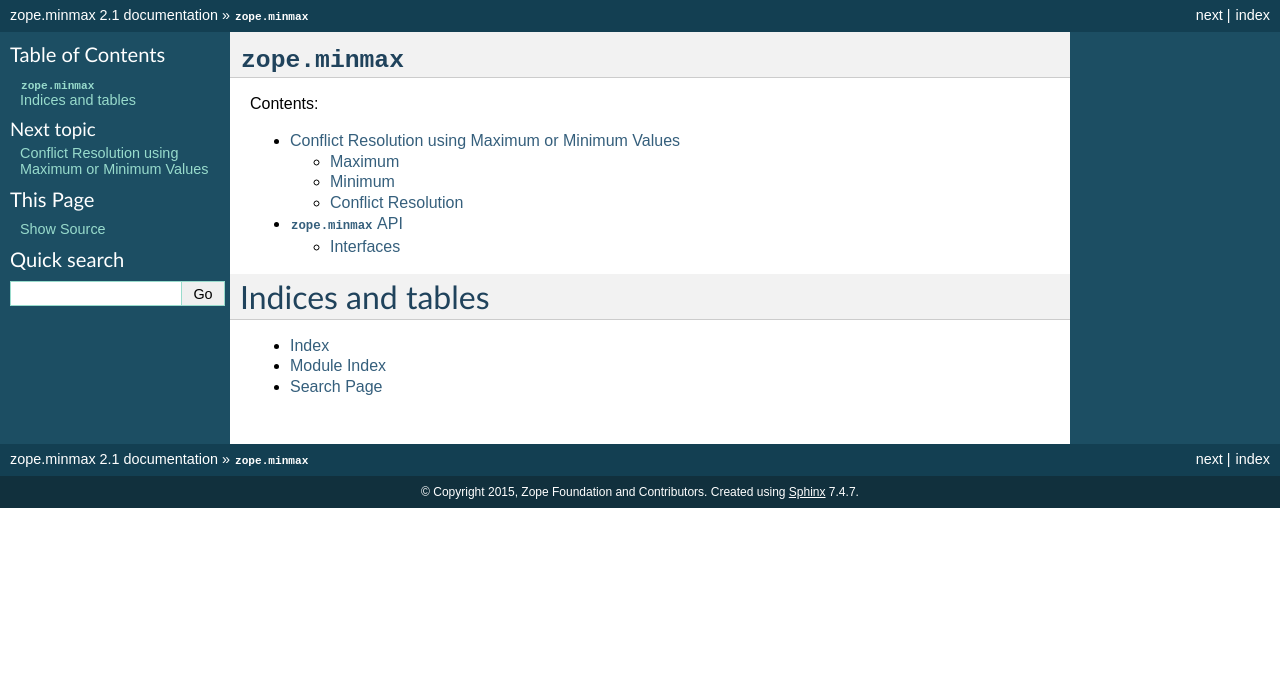
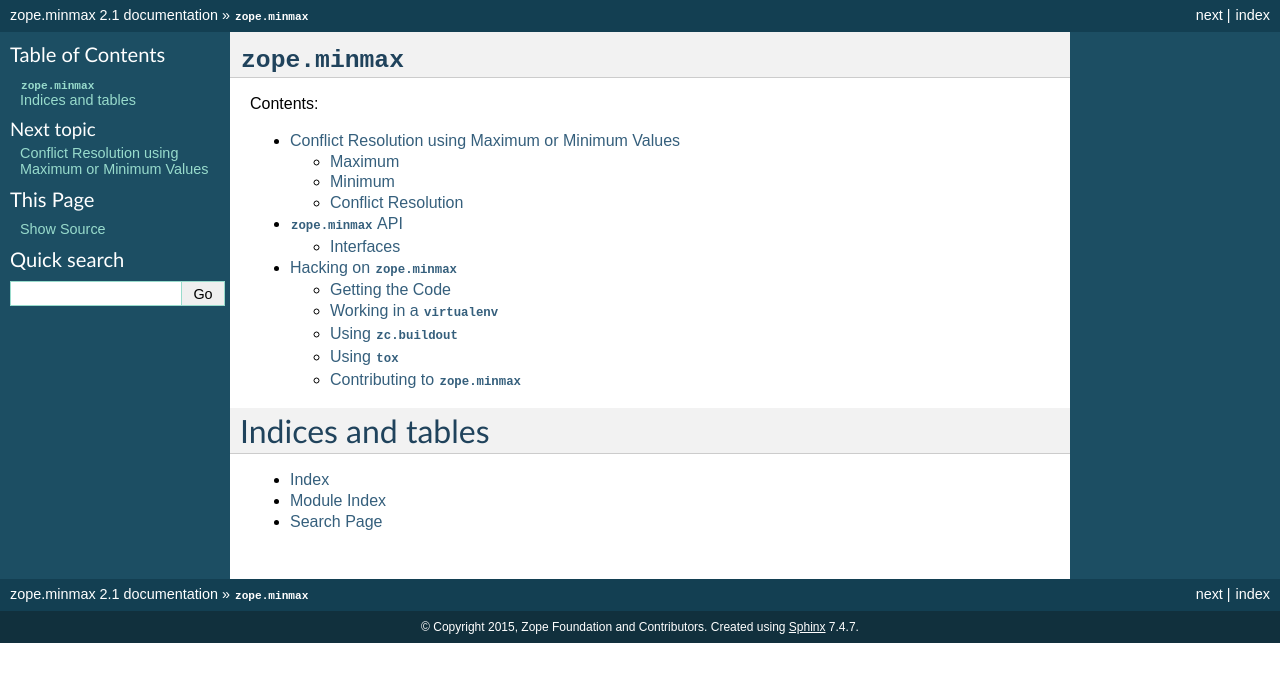
Before and after one commit to zopefoundation/zope.minmax, a Sphinx documentation site: the page built from docs/index.rst, in a window 1280 px wide. Shown: the top 682 px of the page. Built offline with Sphinx 7.4.7, drawn with Linux system fonts in a browser that asks for light colours; some of the changed lines change nothing that is shown.

Commit message:
Add hacking docs.

```diff
--- /dev/null
+++ b/docs/hacking.rst
@@ -0,0 +1,292 @@
+Hacking on :mod:`zope.minmax`
+=============================
+
+
+Getting the Code
+################
+
+The main repository for :mod:`zope.minmax` is in the Zope Foundation
+Github repository:
+
+  https://github.com/zopefoundation/zope.minmax
+
+You can get a read-only checkout from there:
+
+.. code-block:: sh
+
+   $ git clone https://github.com/zopefoundation/zope.minmax.git
+
+or fork it and get a writeable checkout of your fork:
+
+.. code-block:: sh
+
+   $ git clone git@github.com/jrandom/zope.minmax.git
+
+The project also mirrors the trunk from the Github repository as a
+Bazaar branch on Launchpad:
+
+https://code.launchpad.net/zope.minmax
+
+You can branch the trunk from there using Bazaar:
+
+.. code-block:: sh
+
+   $ bzr branch lp:zope.minmax
+
+
+Working in a ``virtualenv``
+###########################
+
+Installing
+----------
+
+If you use the ``virtualenv`` package to create lightweight Python
+development environments, you can run the tests using nothing more
+than the ``python`` binary in a virtualenv.  First, create a scratch
+environment:
+
+.. code-block:: sh
+
+   $ /path/to/virtualenv --no-site-packages /tmp/hack-zope.minmax
+
+Next, get this package registered as a "development egg" in the
+environment:
+
+.. code-block:: sh
+
+   $ /tmp/hack-zope.minmax/bin/python setup.py develop
+
+Running the tests
+-----------------
+
+Run the tests using the build-in ``setuptools`` testrunner:
+
+.. code-block:: sh
+
+   $ /tmp/hack-zope.minmax/bin/python setup.py test
+   running test
+   .........
+   ----------------------------------------------------------------------
+   Ran 9 tests in 0.000s
+
+   OK
+
+If you have the :mod:`nose` package installed in the virtualenv, you can
+use its testrunner too:
+
+.. code-block:: sh
+
+   $ /tmp/hack-zope.minmax/bin/easy_install nose
+   ...
+   $ /tmp/hack-zope.minmax/bin/nosetests
+   .........
+   ----------------------------------------------------------------------
+   Ran 18 tests in 0.000s
+
+   OK
+
+If you have the :mod:`coverage` pacakge installed in the virtualenv,
+you can see how well the tests cover the code:
+
+.. code-block:: sh
+
+   $ /tmp/hack-zope.minmax/bin/easy_install nose coverage
+   ...
+   $ /tmp/hack-zope.minmax/bin/nosetests --with coverage
+   running nosetests
+   ..................
+   Name                        Stmts   Miss Branch BrPart  Cover   Missing
+   -----------------------------------------------------------------------
+   zope/minmax.py                  1      0      0      0   100%
+   zope/minmax/_minmax.py         22      0      2      0   100%
+   zope/minmax/interfaces.py       2      0      0      0   100%
+   -----------------------------------------------------------------------
+   TOTAL                          25      0      2      0   100%
+   ----------------------------------------------------------------------
+   Ran 18 tests in 0.027s
+
+   OK
+
+
+Building the documentation
+--------------------------
+
+:mod:`zope.minmax` uses the nifty :mod:`Sphinx` documentation system
+for building its docs.  Using the same virtualenv you set up to run the
+tests, you can build the docs:
+
+.. code-block:: sh
+
+   $ /tmp/hack-zope.minmax/bin/easy_install Sphinx
+   ...
+   $ bin/sphinx-build -b html -d docs/_build/doctrees docs docs/_build/html
+   ...
+   build succeeded.
+
+You can also test the code snippets in the documentation:
+
+.. code-block:: sh
+
+   $ bin/sphinx-build -b doctest -d docs/_build/doctrees docs docs/_build/doctest
+   ...
+
+   Doctest summary
+   ===============
+      42 tests
+       0 failures in tests
+       0 failures in setup code
+   build succeeded.
+   Testing of doctests in the sources finished, look at the  \
+       results in _build/doctest/output.txt.
+
+
+Using :mod:`zc.buildout`
+########################
+
+Setting up the buildout
+-----------------------
+
+:mod:`zope.minmax` ships with its own :file:`buildout.cfg` file and
+:file:`bootstrap.py` for setting up a development buildout:
+
+.. code-block:: sh
+
+   $ /path/to/python2.7 bootstrap.py
+   ...
+   Generated script '.../bin/buildout'
+   $ bin/buildout
+   Develop: '/home/jrandom/projects/Zope/zope.minmax/.'
+   ...
+   Generated script '.../bin/sphinx-quickstart'.
+   Generated script '.../bin/sphinx-build'.
+
+Running the tests
+-----------------
+
+Run the tests:
+
+.. code-block:: sh
+
+   $ bin/test --all
+   Running zope.testing.testrunner.layer.UnitTests tests:
+     Set up zope.testing.testrunner.layer.UnitTests in 0.000 seconds.
+     Ran 400 tests with 0 failures and 0 errors in 0.366 seconds.
+   Tearing down left over layers:
+     Tear down zope.testing.testrunner.layer.UnitTests in 0.000 seconds.
+
+
+Using :mod:`tox`
+################
+
+Running Tests on Multiple Python Versions
+-----------------------------------------
+
+`tox <http://tox.testrun.org/latest/>`_ is a Python-based test automation
+tool designed to run tests against multiple Python versions.  It creates
+a ``virtualenv`` for each configured version, installs the current package
+and configured dependencies into each ``virtualenv``, and then runs the
+configured commands.
+
+:mod:`zope.minmax` configures the following :mod:`tox` environments via
+its ``tox.ini`` file:
+
+- The ``py26``, ``py27``, ``py33``, ``py34``, ``pypy`, and ``pypy3``
+  environments build a ``virtualenv`` with the appropriate interpreter,
+  installs :mod:`zope.minmax` and dependencies, and runs the tests
+  via ``python setup.py test -q``.
+
+- The ``coverage`` environment builds a ``virtualenv`` with ``python2.6``,
+  installs :mod:`zope.minmax`, installs
+  :mod:`nose` and :mod:`coverage`, and runs ``nosetests`` with statement
+  coverage.
+
+- The ``docs`` environment builds a virtualenv with ``python2.6``, installs
+  :mod:`zope.minmax`, installs ``Sphinx`` and
+  dependencies, and then builds the docs and exercises the doctest snippets.
+
+This example requires that you have a working ``python2.6`` on your path,
+as well as installing ``tox``:
+
+.. code-block:: sh
+
+   $ tox -e py26
+   GLOB sdist-make: .../zope.interface/setup.py
+   py26 sdist-reinst: .../zope.interface/.tox/dist/zope.interface-4.0.2dev.zip
+   py26 runtests: commands[0]
+   .........
+   ----------------------------------------------------------------------
+   Ran 9 tests in 0.152s
+
+   OK
+   ___________________________________ summary ____________________________________
+   py26: commands succeeded
+   congratulations :)
+
+Running ``tox`` with no arguments runs all the configured environments,
+including building the docs and testing their snippets:
+
+.. code-block:: sh
+
+   $ tox
+   GLOB sdist-make: .../zope.interface/setup.py
+   py26 sdist-reinst: .../zope.interface/.tox/dist/zope.interface-4.0.2dev.zip
+   py26 runtests: commands[0]
+   ...
+   Doctest summary
+   ===============
+     42 tests
+      0 failures in tests
+      0 failures in setup code
+      0 failures in cleanup code
+   build succeeded.
+   ___________________________________ summary ____________________________________
+   py26: commands succeeded
+   py27: commands succeeded
+   py33: commands succeeded
+   py34: commands succeeded
+   pypy: commands succeeded
+   coverage: commands succeeded
+   docs: commands succeeded
+   congratulations :)
+
+
+Contributing to :mod:`zope.minmax`
+##################################
+
+Submitting a Bug Report
+-----------------------
+
+:mod:`zope.minmax` tracks its bugs on Github:
+
+  https://github.com/zopefoundation/zope.minmax/issues
+
+Please submit bug reports and feature requests there.
+
+
+Sharing Your Changes
+--------------------
+
+.. note::
+
+   Please ensure that all tests are passing before you submit your code.
+   If possible, your submission should include new tests for new features
+   or bug fixes, although it is possible that you may have tested your
+   new code by updating existing tests.
+
+If have made a change you would like to share, the best route is to fork
+the Githb repository, check out your fork, make your changes on a branch
+in your fork, and push it.  You can then submit a pull request from your
+branch:
+
+  https://github.com/zopefoundation/zope.minmax/pulls
+
+If you branched the code from Launchpad using Bazaar, you have another
+option:  you can "push" your branch to Launchpad:
+
+.. code-block:: sh
+
+   $ bzr push lp:~jrandom/zope.minmax/cool_feature
+
+After pushing your branch, you can link it to a bug report on Launchpad,
+or request that the maintainers merge your branch using the Launchpad
+"merge request" feature.
--- a/docs/index.rst
+++ b/docs/index.rst
@@ -8,6 +8,7 @@
 
    narrative
    api
+   hacking
 
 
 
```
